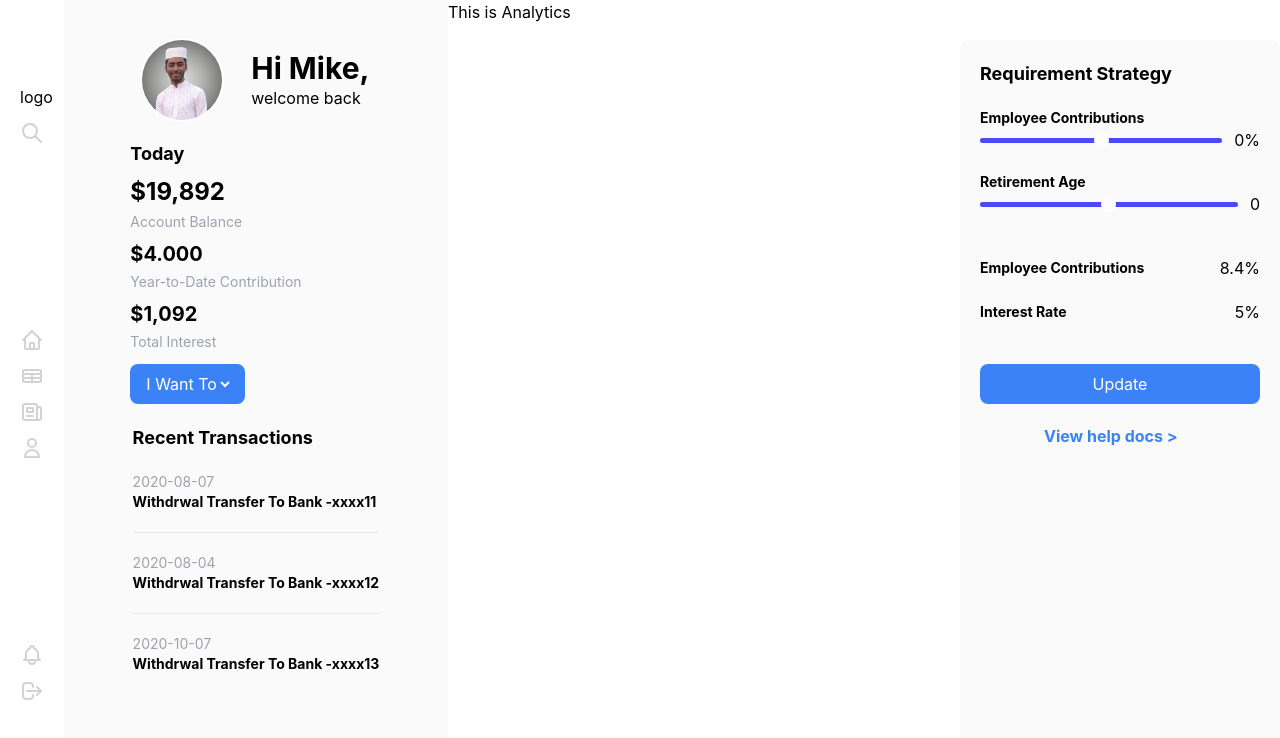
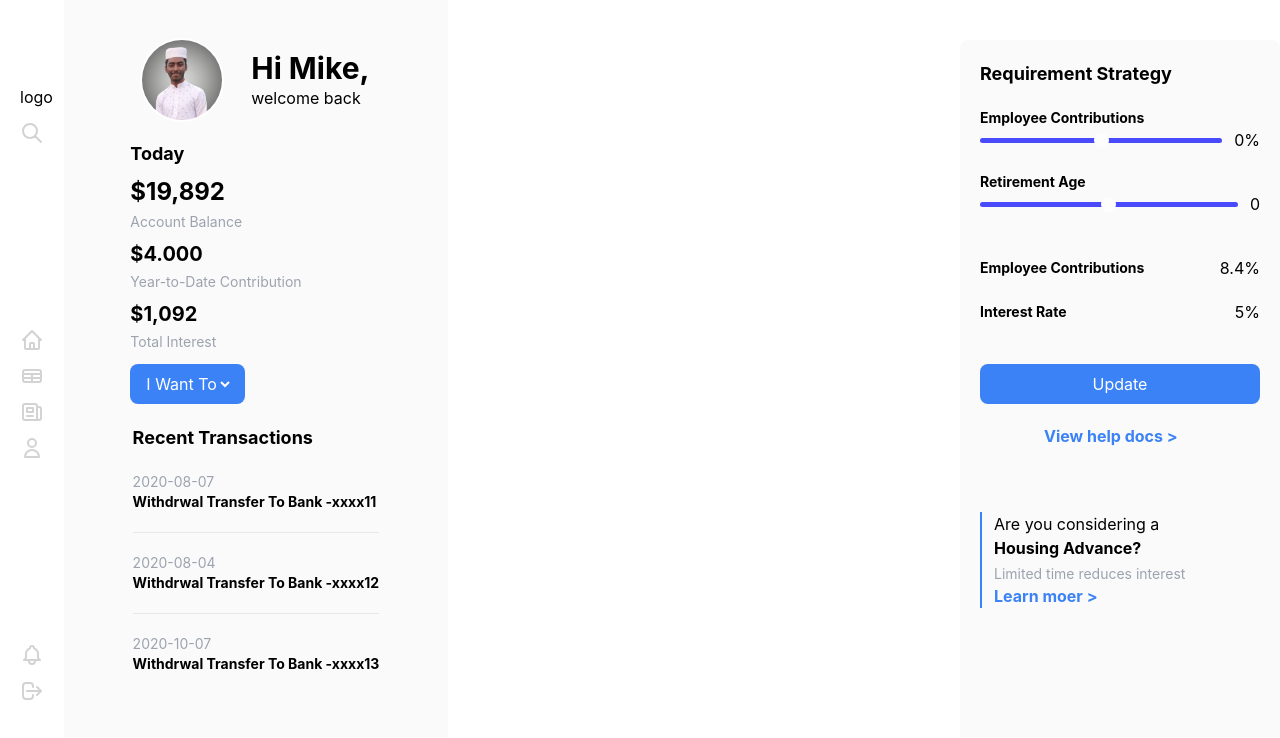
Before and after one commit to mahfuzswaron/user-dashboard, a React (Create React App) app: page / in a window 1280 px wide. Shown: the top 738 px of the page. Built offline with nearby package versions, Linux system fonts and the light colour scheme.

Commit message:
housing advance part done

```diff
--- a/src/components/sections/Analytics/Analytics.js
+++ b/src/components/sections/Analytics/Analytics.js
@@ -3,7 +3,7 @@ import React from 'react';
 const Analytics = () => {
     return (
         <section className='w-2/5 bg-white'>
-            <h2>This is Analytics</h2>
+
         </section>
     );
 };
--- a/src/components/sections/Strategy/Strategy.js
+++ b/src/components/sections/Strategy/Strategy.js
@@ -1,6 +1,7 @@
 import React, { useState } from 'react';
 import Subtitle from '../../shared/Subtitle';
 import Title from '../../shared/Title';
+import SmallText from '../../shared/SmallText';
 import './Strategy.css';
 
 const Strategy = () => {
@@ -36,7 +37,12 @@ const Strategy = () => {
             <button className='btn py-2 px-3 my-5 w-full bg-blue-500 text-white rounded-lg'>Update</button>
             <a href='#' className='text-blue-500 font-bold mx-16' >{'View help docs >'} </a>
             <div>
+            </div>
 
+            <div className='mt-16 border-l-2 border-blue-500 pl-3'>
+                <p>Are you considering a <br /> <span className='font-bold'>Housing Advance?</span></p>
+                <SmallText>Limited time reduces interest</SmallText>
+                <a href='#' className='text-blue-500 font-bold' >{'Learn moer >'} </a>
             </div>
         </section>
     );
```
